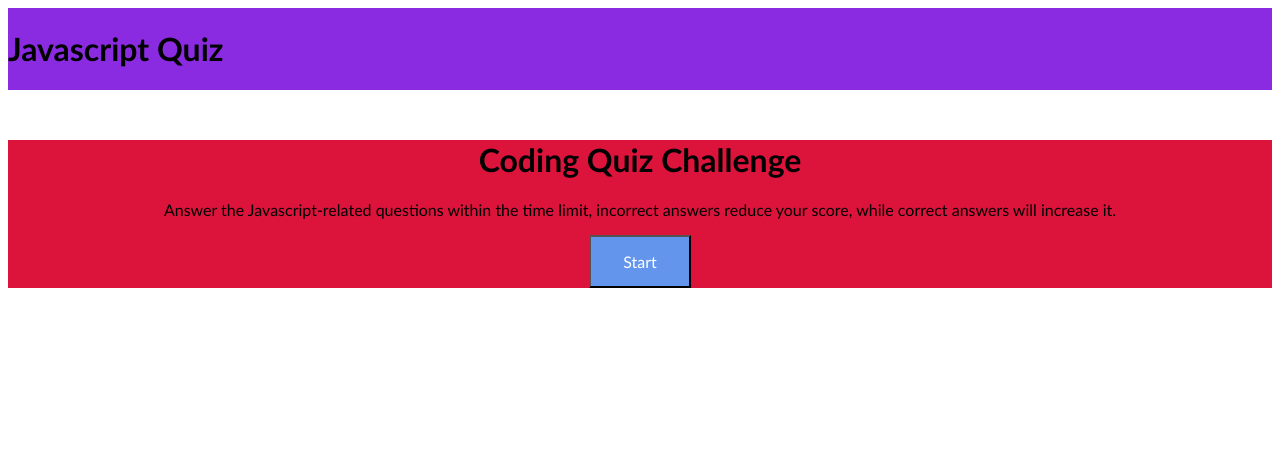
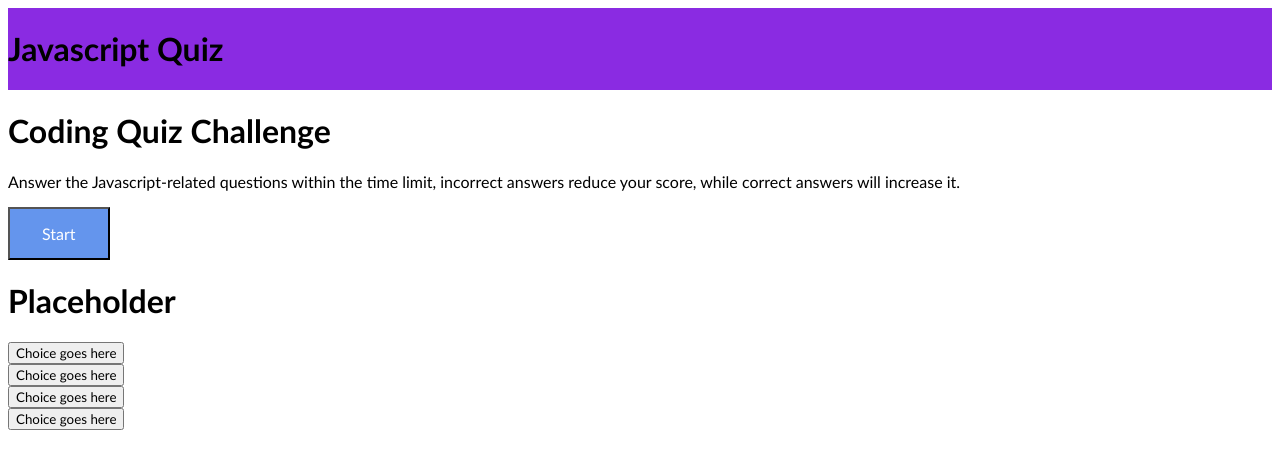
Before and after one commit to ldifalco/js-quiz, a plain HTML site: page index.html in a window 1280 px wide. Drawn offline with Linux system fonts and the light colour scheme.

Commit message:
Update index.html

```diff
--- a/index.html
+++ b/index.html
@@ -1,5 +1,6 @@
 <!DOCTYPE html>
 <html lang="en">
+
 <head>
     <meta charset="UTF-8">
     <meta http-equiv="X-UA-Compatible" content="IE=edge">
@@ -8,18 +9,27 @@
 
     <title>Javascript Quiz</title>
 </head>
+
 <body>
     <header>
         <h1>Javascript Quiz</h1>
         <p id="score"></p>
 
     </header>
-<div id="questions">
+    <div id="main">
         <h1>Coding Quiz Challenge</h1>
-    <p>Answer the Javascript-related questions within the time limit, incorrect answers reduce your score, while correct answers will increase it.</p>
+        <p>Answer the Javascript-related questions within the time limit, incorrect answers reduce your score, while
+            correct answers will increase it.</p>
         <button id="start-btn">Start</button>
     </div>
 
+    <div id="question-container">
+        <h1 id="question">Placeholder</h1>
+        <button id="optionOne">Choice goes here</button> <br>
+        <button id="optionTwo">Choice goes here</button> <br>
+        <button id="optionThree">Choice goes here</button> <br>
+        <button id="optionFour">Choice goes here</button>
+    </div>
     <!-- <div class="question-one">
     <h2>1. Inside which HTML element do we put the JavaScript?</h2>
 
@@ -71,4 +81,8 @@
     <!-- create highscore page -->
 </body>
 <script src="script.js"></script>
+
 </html>
+</body>
+<script src="script.js"></script>
+</html>
```
Lines whose indentation alone changed are shown as unchanged.
